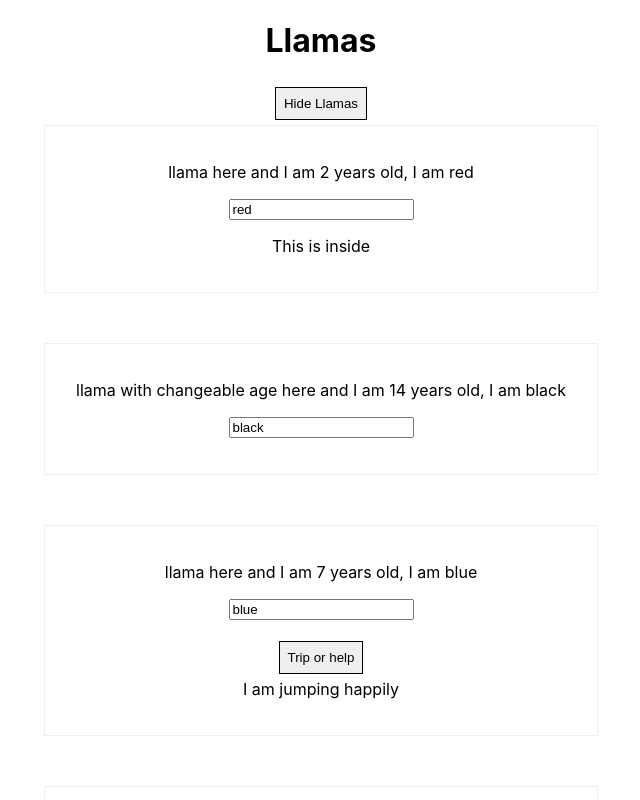
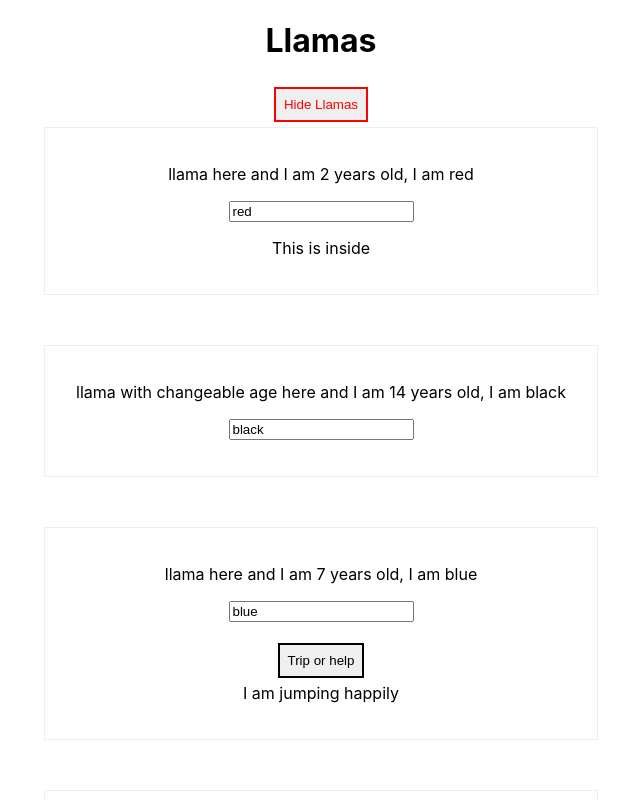
Before and after one commit to samik-j/react-course, a React (Create React App) app: page / in a window 1280 px wide. Both pictures are taken after a click on the button "Show Llamas". Shown: the top 800 px of the page, without its empty margins (319-959 px from the left). Built offline with nearby package versions, Linux system fonts and the light colour scheme.

Commit message:
Setting Styles Dynamically

```diff
--- a/src/App.js
+++ b/src/App.js
@@ -62,7 +62,15 @@ class App extends React.Component {
 
     render() {
     	const buttonStyle = {
-			border: '1px solid black',
+			border: '2px solid green',
+			color: 'green',
+			padding: '8px',
+			margin: '5px',
+			cursor: 'pointer'
+		};
+
+    	const buttonStyle2 = {
+			border: '2px solid black',
 			padding: '8px',
 			margin: '5px',
 			cursor: 'pointer'
@@ -77,20 +85,23 @@ class App extends React.Component {
 					{this.state.entities.map((entity, index) => {
 					return <Person key={entity.id} name={entity.name} age={entity.age} color={entity.color} onClick={() => this.deleteLlamaHandler(index)}
 								   onChange={(event) => this.colorChangeLlamaHandler(event, entity.id)}>
-						<button onClick={() => this.switchEntityHandler(entity.id)} style={buttonStyle}>Trip or help</button>
+						<button onClick={() => this.switchEntityHandler(entity.id)} style={buttonStyle2}>Trip or help</button>
 						<br/>
 						{entity.state}
 					</Person>
 				})
 				}
 				</div>
-			)
+			);
+
+			buttonStyle.border = '2px solid red';
+			buttonStyle.color = 'red';
 		}
 
         return (
             <div className="App">
                 <h1>Llamas</h1>
-				<button onClick={this.toggleLlamasHandler} style={buttonStyle}>{this.state.showLlamas ? "Hide Llamas" : "Show Llamas"}</button>
+				<button style={buttonStyle} onClick={this.toggleLlamasHandler}>{this.state.showLlamas ? "Hide Llamas" : "Show Llamas"}</button>
 				{llamas}
             </div>
         );
```
